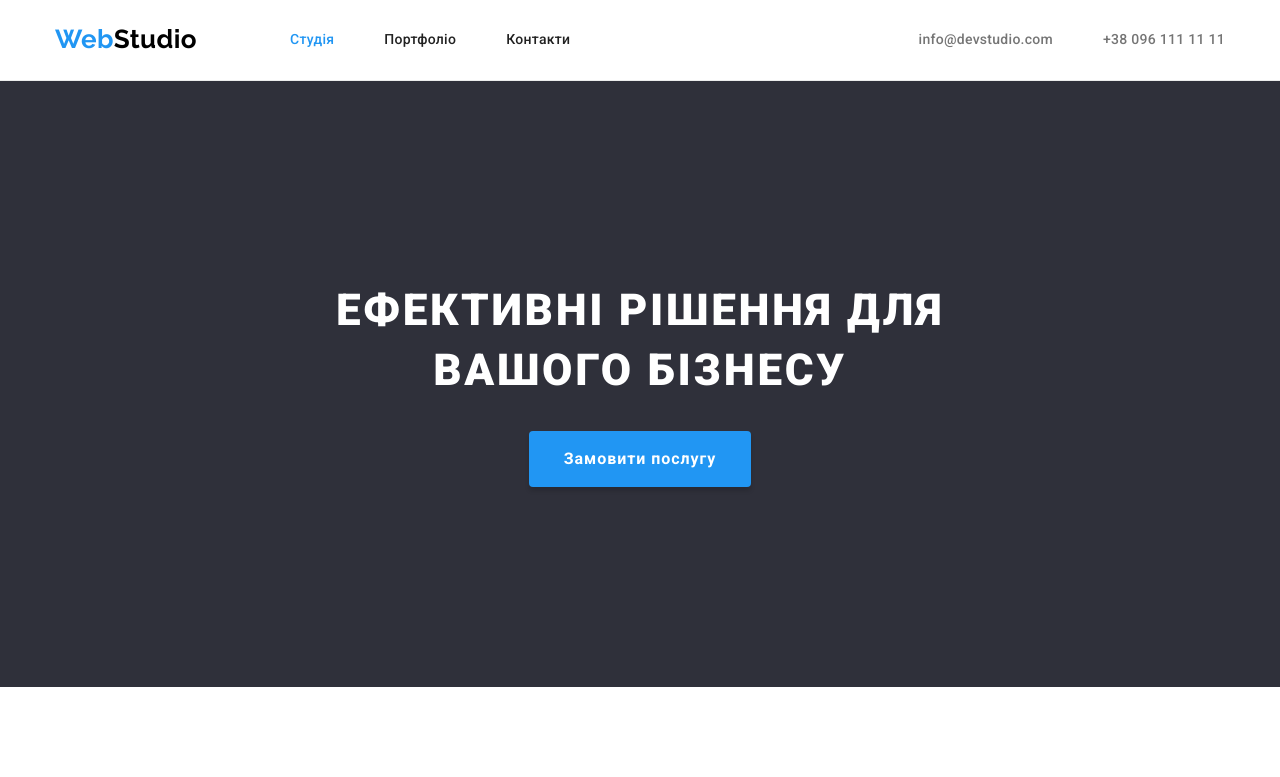
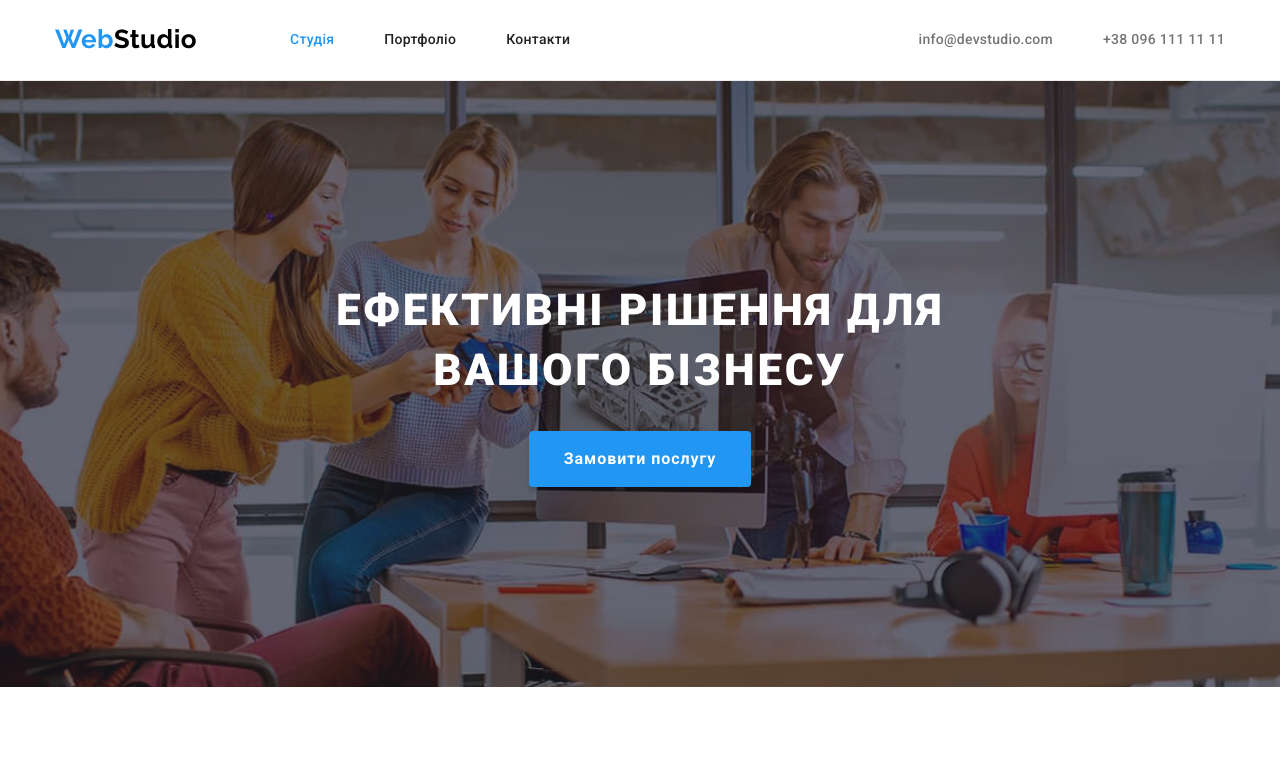
Before and after one commit to Annikke/goit-markup-hw-04, a plain HTML site: page index.html in a window 1280 px wide. Shown: the top 777 px of the page. Drawn offline with nearby package versions, Linux system fonts and the light colour scheme.

Commit message:
додано фон hero

```diff
--- a/css/styles.css
+++ b/css/styles.css
@@ -145,6 +145,15 @@
     padding-bottom: 200px;
     text-align: center;
     background-color: #2F303A;
+    background-image: linear-gradient(
+        to right,
+        rgba(47, 48, 58, 0.4),
+        rgba(47, 48, 58, 0.4)
+        ),
+        url(../img/bc-hero.jpg);
+    background-repeat: no-repeat;
+    background-position: center;
+    background-size: cover;
 }
 
 .hero-title {
```
Also changed, not shown: img/bc-hero.jpg (added).
